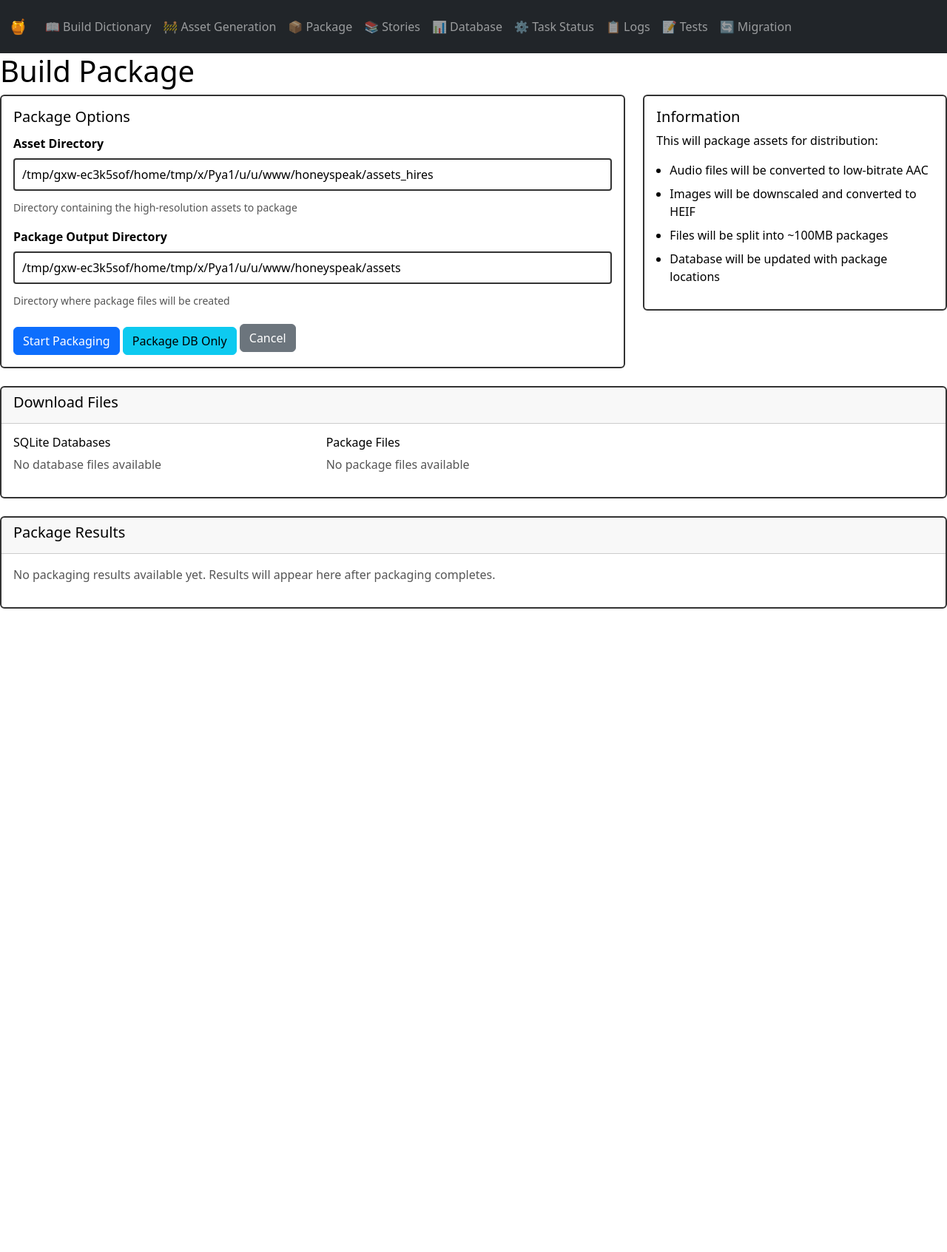
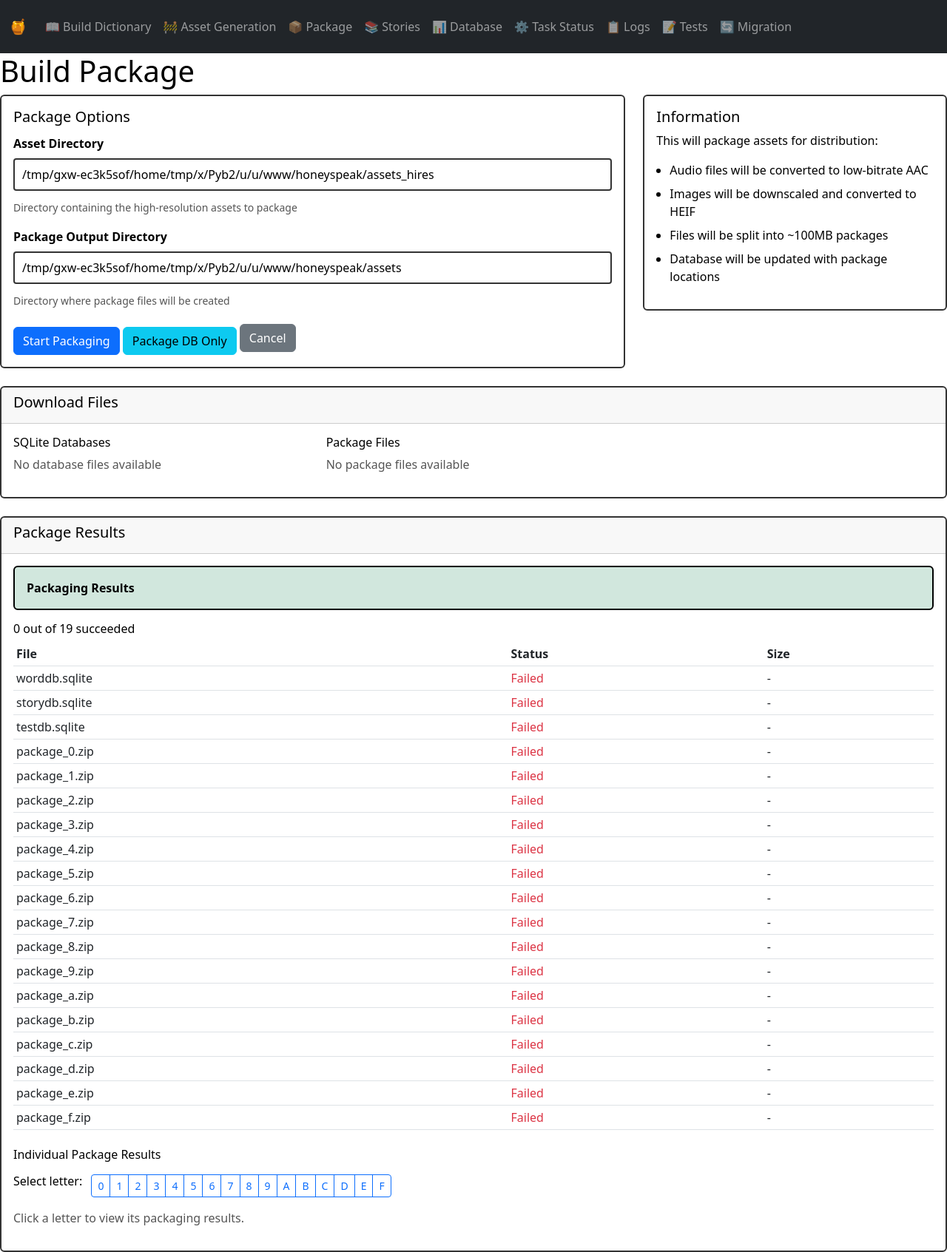
Before and after one commit to jeffmcneely/honeyspeak-builder, a Flask app: page /build_package in a window 1280 px wide. Shown: the whole page at 74% size. Before the commit the page ends 823 px from the top, so only its background shows below. Run offline with Flask 3, Linux system fonts and the light colour scheme; data that the repository does not hold is empty; parts of the project's set-up code (start-up, migrations or seed data) failed here and were passed over; some libraries are stand-ins or nearby versions.

Commit message:
repair status indication

```diff
--- a/scripts/app.py
+++ b/scripts/app.py
@@ -722,17 +722,42 @@
 @app.route("/api/package_results")
 def get_package_results():
     """Get the overall package results from package_result.json"""
-    import json
-    result_file = Path(ASSET_DIR) / "package_result.json"
-    if not result_file.exists():
-        return jsonify({"status": "not_found", "message": "No package results found"})
-
-    try:
-        with open(result_file, 'r') as f:
-            data = json.load(f)
-        return jsonify(data)
-    except Exception as e:
-        return jsonify({"status": "error", "error": str(e)}), 500
+    # New logic: check for 3 database files and 16 package_*.zip files in PACKAGE_DIR
+    pkg_dir = Path(PACKAGE_DIR)
+    expected_db_files = ["worddb.sqlite", "storydb.sqlite", "testdb.sqlite"]
+    db_files = []
+    package_files = []
+    results = []
+    success_count = 0
+    total_expected = 19
+    # Check DB files
+    for db in expected_db_files:
+        db_path = pkg_dir / db
+        size = db_path.stat().st_size if db_path.exists() else 0
+        status = "success" if size > 0 else "failed"
+        if status == "success":
+            success_count += 1
+        results.append({"name": db, "status": status, "size": size})
+    # Check package_*.zip files
+    for i in range(16):
+        zip_name = f"package_{i:02x}.zip" if i < 10 else f"package_{chr(87+i)}0.zip" if i >= 10 else f"package_{i}.zip"
+        # Use hex for 0-9, a-f for 10-15
+        if i < 10:
+            zip_name = f"package_{i}.zip"
+        else:
+            zip_name = f"package_{chr(87+i)}.zip"  # a=10, b=11, ... f=15
+        zip_path = pkg_dir / zip_name
+        size = zip_path.stat().st_size if zip_path.exists() else 0
+        status = "success" if size > 0 else "failed"
+        if status == "success":
+            success_count += 1
+        results.append({"name": zip_name, "status": status, "size": size})
+    summary = f"{success_count} out of {total_expected} succeeded"
+    return jsonify({
+        "status": "success",
+        "summary": summary,
+        "results": results
+    })
 
 @app.route("/api/package_results/<letter>")
 def get_package_letter_results(letter):
@@ -1677,8 +1702,8 @@
         level = data.get("level", "a1")
         num_words = data.get("num_words", 4)
 
-        from libs.dictionary import Dictionary
-        db = Dictionary()
+        from libs.pg_dictionary import PostgresDictionary
+        db = PostgresDictionary()
 
         try:
             # Fetch random nouns
@@ -1729,8 +1754,8 @@
         functional_label = data.get("functional_label", "noun")
         exclude_uuids = data.get("exclude_uuids", [])
 
-        from libs.dictionary import Dictionary
-        db = Dictionary()
+        from libs.pg_dictionary import PostgresDictionary
+        db = PostgresDictionary()
 
         try:
             # Build query with exclusions
--- a/scripts/templates/build_package.html
+++ b/scripts/templates/build_package.html
@@ -275,45 +275,21 @@
         if (data.status === 'not_found') {
             return; // Keep default message
         }
-
         if (data.status === 'error') {
             $('#package-results-container').html(
                 '<div class="alert alert-danger">Error loading results: ' + data.error + '</div>'
             );
             return;
         }
-
-        // Display aggregate results
-        var html = '<div class="alert alert-success"><strong>Packaging Complete!</strong></div>';
-
-        html += '<div class="row">';
-        html += '<div class="col-md-6">';
-        html += '<h6>Summary</h6>';
-        html += '<table class="table table-sm">';
-        html += '<tr><th>Total Time:</th><td>' + formatTime(data.total_time_seconds) + '</td></tr>';
-        html += '<tr><th>Tasks Completed:</th><td>' + data.aggregate_results.tasks_completed + ' / ' + data.letter_groups.length + '</td></tr>';
-        if (data.aggregate_results.tasks_failed > 0) {
-            html += '<tr><th>Tasks Failed:</th><td class="text-danger">' + data.aggregate_results.tasks_failed + '</td></tr>';
-        }
-        html += '</table>';
-        html += '</div>';
-
-        html += '<div class="col-md-6">';
-        html += '<h6>Files Processed</h6>';
-        html += '<table class="table table-sm">';
-        html += '<tr><th>Total Files:</th><td>' + data.aggregate_results.total_files + '</td></tr>';
-        html += '<tr><th>Audio Encoded:</th><td>' + data.aggregate_results.audio_encoded + '</td></tr>';
-        html += '<tr><th>Images Encoded:</th><td>' + data.aggregate_results.images_encoded + '</td></tr>';
-        html += '<tr><th>Files Packaged:</th><td>' + data.aggregate_results.files_packaged + '</td></tr>';
-        html += '<tr><th>Files Skipped:</th><td>' + data.aggregate_results.files_skipped + '</td></tr>';
-        if (data.aggregate_results.audio_failed > 0 || data.aggregate_results.images_failed > 0) {
-            html += '<tr><th>Failed:</th><td class="text-danger">Audio: ' + data.aggregate_results.audio_failed +
-                    ', Images: ' + data.aggregate_results.images_failed + '</td></tr>';
-        }
-        html += '</table>';
-        html += '</div>';
-        html += '</div>';
-
+        // Display new summary out of 19
+        var html = '<div class="alert alert-success"><strong>Packaging Results</strong></div>';
+        html += '<h6>' + data.summary + '</h6>';
+        html += '<table class="table table-sm"><thead><tr><th>File</th><th>Status</th><th>Size</th></tr></thead><tbody>';
+        data.results.forEach(function(r) {
+            var status = r.status === 'success' ? '<span class="text-success">Success</span>' : '<span class="text-danger">Failed</span>';
+            html += '<tr><td>' + r.name + '</td><td>' + status + '</td><td>' + (r.size > 0 ? filesizeformat(r.size) : '-') + '</td></tr>';
+        });
+        html += '</tbody></table>';
         $('#package-results-container').html(html);
         $('#individual-results-section').show();
     }).fail(function() {
```
